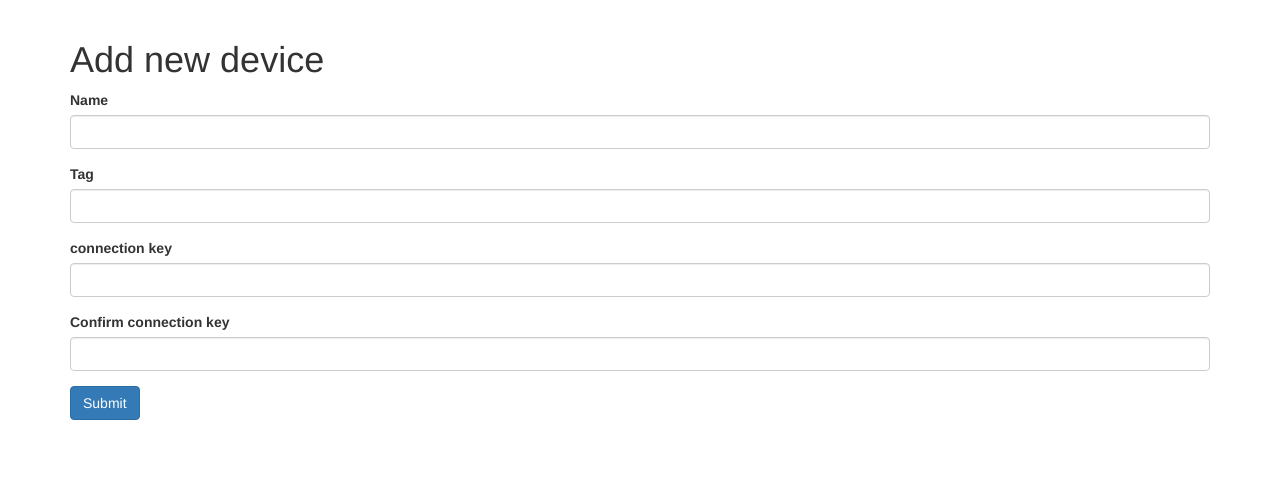
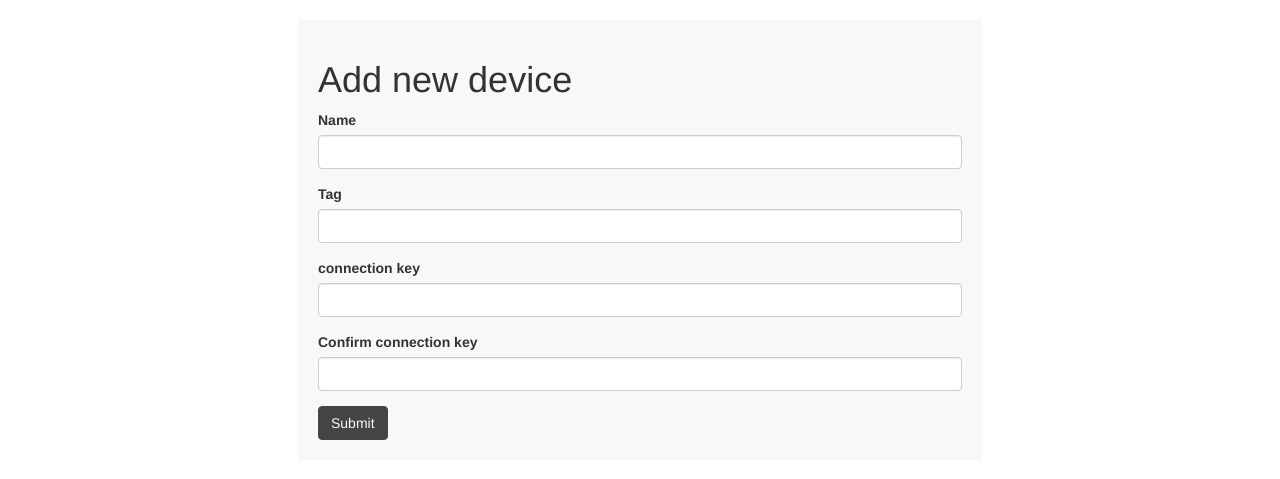
Before and after one commit to WiktorLigeza/flask_color_picker, a Flask app: template pythonProject10/templates/add_device.html in a window 1280 px wide. Shown: the part 52-531 px from the top of the page. Run offline with Flask 2, Linux system fonts and the light colour scheme; the template is opened without the code that fills it: values that come from a table or form of the project are taken from there, others are empty; parts of the project's set-up code (start-up, migrations or seed data) failed here and were passed over; some libraries are stand-ins or nearby versions.

Commit message:
css add device

```diff
--- a/pythonProject10/templates/add_device.html
+++ b/pythonProject10/templates/add_device.html
@@ -1,6 +1,8 @@
 {% extends 'layout.html' %}
 
 {% block body %}
+<div class="registration_block" >
+  <div class="registration_center">
   <h1>Add new device</h1>
   {% from "includes/_formhelpers.html" import render_field %}
       <form method="POST" action="">
@@ -16,6 +18,8 @@
         <div class="form-group">
           {{render_field(form.confirm, class_="form-control")}}
         </div>
-    <p><input type="submit" class="btn btn-primary" value="Submit"></p>
+        <p style="margin-bottom: 0px" ><input type="submit" class="btn submit_btn_custom" value="Submit"></p>
       </form>
+    </div>
+ </div>
 {% endblock %}
--- a/pythonProject10/templates/register.html
+++ b/pythonProject10/templates/register.html
@@ -4,7 +4,6 @@
 
 <div class="registration_block" >
   <div class="registration_center">
-
     <h1 style="margin-top: 10px;"> Register</h1>
     {% from "includes/_formhelpers.html" import render_field %}
       <form method="POST" action="">
```
Lines whose indentation alone changed are shown as unchanged.
